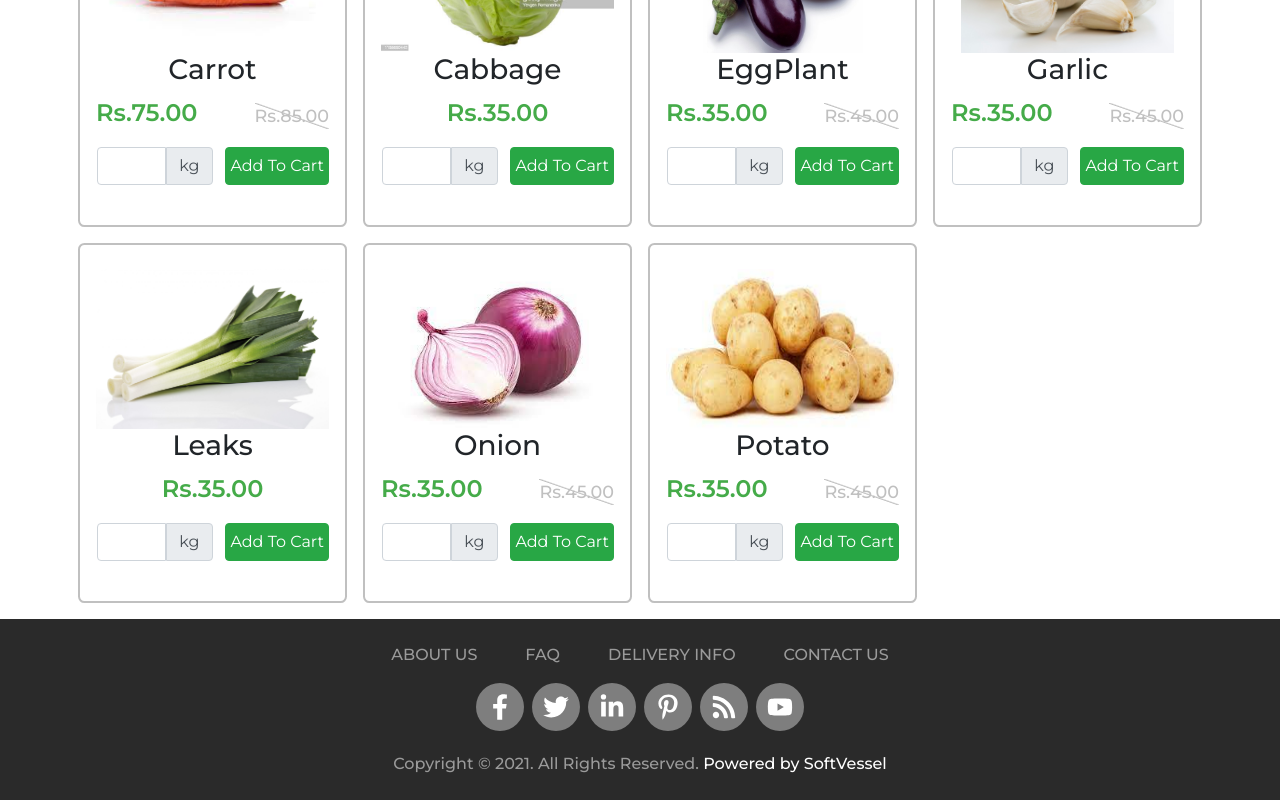
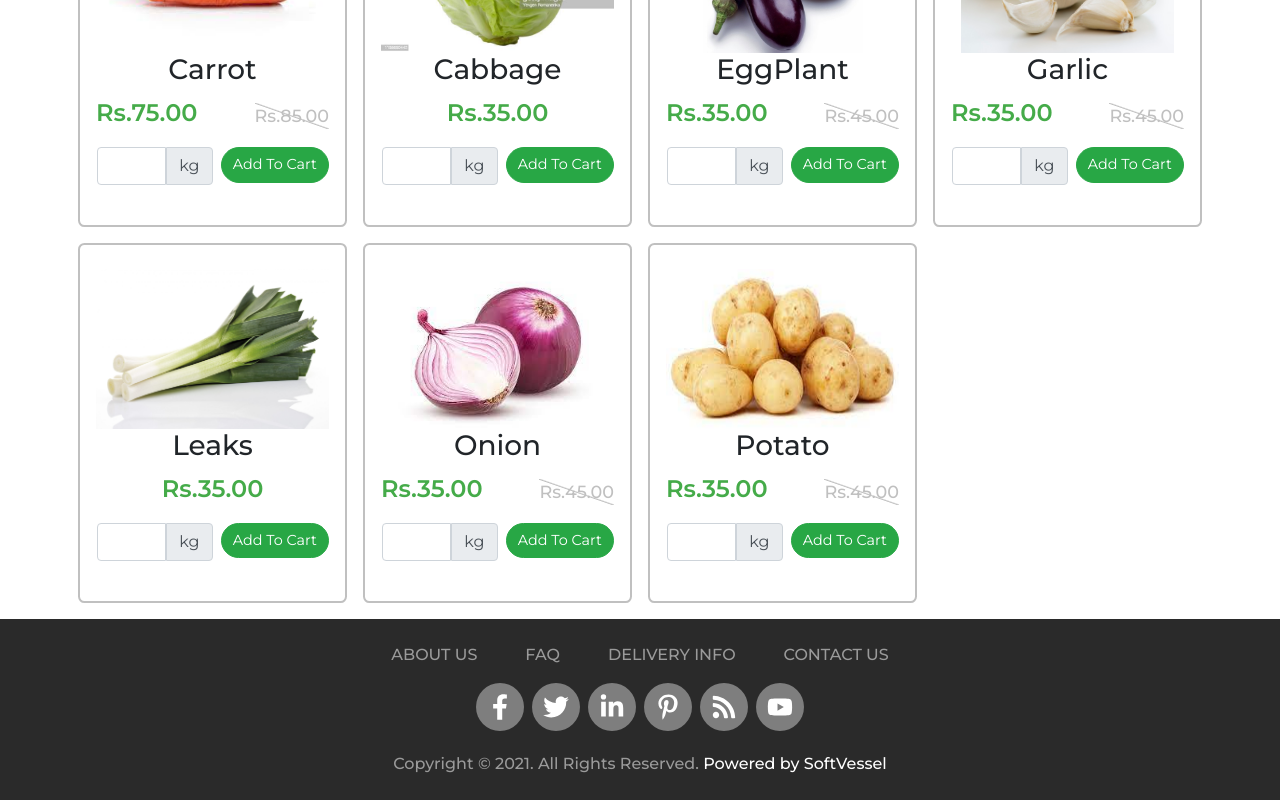
Before and after one commit to OvinduArchanaNambukara/Team_B-B_My-Store, a React (Create React App) app: page / in a window 1280 px wide. Shown: the part 1248-2048 px from the top of the page. Built offline with nearby package versions, Linux system fonts and the light colour scheme.

Commit message:
Add update Btn Change product font sizes change product Btn border radius fix checkout table

```diff
--- a/src/assets/style_sheets/partials/_product.scss
+++ b/src/assets/style_sheets/partials/_product.scss
@@ -11,6 +11,12 @@
   .product {
     border-radius: .4em;
     border: 2px solid $product-border-color;
+
+    .addToCartBtn{
+      border-radius: 3em;
+      font-size: .9em;
+      width: 100%;
+    }
 
     img {
       height: 10em;
@@ -46,9 +52,14 @@
 
 
 @media (max-width: 320px) {
-  .addToCartBtn {
-    font-size: .85em;
-    height: 40px;
+  .products {
+    .product {
+
+      .addToCartBtn {
+        font-size: .85em;
+        height: 40px;
+      }
+    }
   }
 }
 
@@ -58,7 +69,7 @@
     .product {
 
       h3 {
-        font-size: 1.3em;
+        font-size: 1.2em;
       }
 
       img {
@@ -66,11 +77,11 @@
       }
 
       .currentPrice {
-        font-size: .8em;
+        font-size: .7em;
       }
 
       .oldPrice {
-        font-size: .8em;
+        font-size: .7em;
       }
     }
   }
--- a/src/components/cart-table/CheckoutHeader.tsx
+++ b/src/components/cart-table/CheckoutHeader.tsx
@@ -3,8 +3,8 @@ import {Col} from "react-bootstrap";
 
 const CheckoutHeader:React.FC = () => {
     return(
-        <Col md={8} xl={10} lg={9} sm={6} className='px-0 checkOut-label text-md-left text-center'>
-            <h3>CheckOut</h3>
+        <Col md={8} xl={10} lg={9} sm={6} className='px-0 pt-2 checkOut-label text-md-left text-center'>
+            <h4 className='mb-0'>CheckOut Page</h4>
         </Col>
     )
 }
--- a/src/components/cart-table/CouponArea.tsx
+++ b/src/components/cart-table/CouponArea.tsx
@@ -32,7 +32,7 @@ const CouponArea:React.FC = () => {
 
     return(
         <Row className='discountArea px-3 px-md-0'>
-            <Col md={{span: 6, offset: 6}} xs={12}>
+            <Col xl={{span: 8, offset: 4}} md={{span:6, offset:6}} xs={12}>
                 <Form onSubmit={handleSubmit} validated={isFormValidate || wrongDiscountCode} noValidate>
                     <Form.Group>
                         <Row>
--- a/src/components/productUX/AddToCartBtn.tsx
+++ b/src/components/productUX/AddToCartBtn.tsx
@@ -1,10 +1,19 @@
-import React from 'react';
+import React, {useState} from 'react';
 import {Button, Col} from "react-bootstrap";
 
 const AddToCartBtn: React.FC = () => {
+
+    const [isUpdateBtn, setIsUpdateBtn] = useState<boolean>(false);
+
+    const handleClick = () => {
+        setIsUpdateBtn(true);
+    }
+
+
     return (
         <Col xs={12} md={6} className='pl-md-2 pl-3  text-center'>
-            <Button variant="success" className='float-md-right px-md-1 px-3 addToCartBtn'>Add To Cart</Button>
+            <Button onClick={() => handleClick()} variant={isUpdateBtn ? "outline-secondary" : "success"}
+                    className='float-md-right px-md-1 px-3 addToCartBtn'>{isUpdateBtn ? "Update" : "Add To Cart"}</Button>
         </Col>
     )
 }
```
Also changed, not shown: 1 other file (tests, documents, lock files or other folders).
